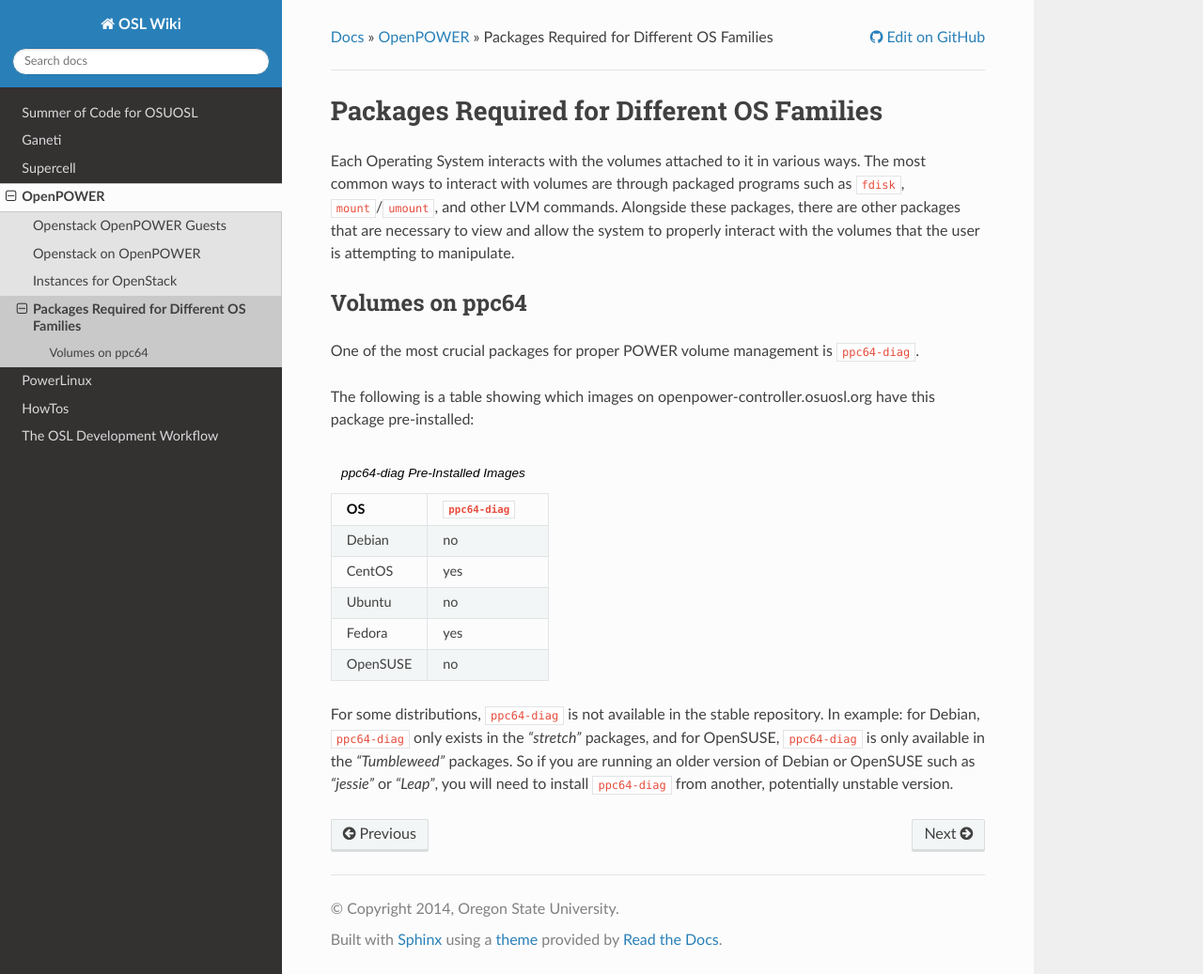
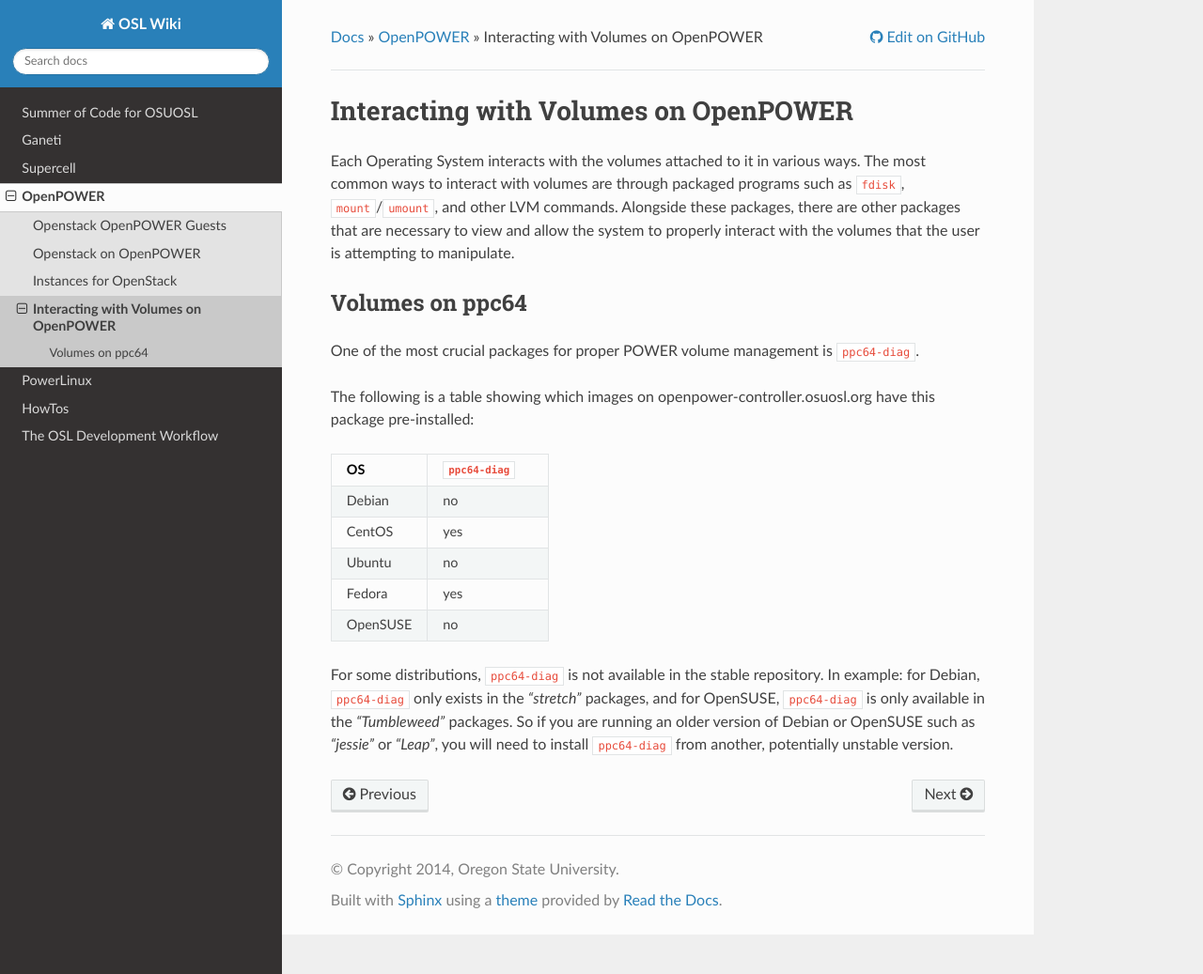
Before and after one commit to osuosl/wiki, a Sphinx documentation site: the page built from source/openpower/volumes.rst, in a window 1280 px wide and 1037 px high. Shown: the whole window at 94% size. Built offline with Sphinx 7.4.7 and the Read the Docs theme 2.0.0, drawn with Linux system fonts in a browser that asks for light colours.

Commit message:
Update title

```diff
--- a/source/openpower/volumes.rst
+++ b/source/openpower/volumes.rst
@@ -1,5 +1,5 @@
-Packages Required for Different OS Families
-===========================================
+Interacting with Volumes on OpenPOWER
+=====================================
 
 Each Operating System interacts with the volumes attached to it in various ways.
 The most common ways to interact with volumes are through packaged programs such
@@ -15,7 +15,7 @@ One of the most crucial packages for proper POWER volume management is ``ppc64-d
 The following is a table showing which images on openpower-controller.osuosl.org have
 this package pre-installed:
 
-.. csv-table:: ppc64-diag Pre-Installed Images
+.. csv-table::
   :header: "OS", "``ppc64-diag``"
   :widths: 12, 15
 
```
